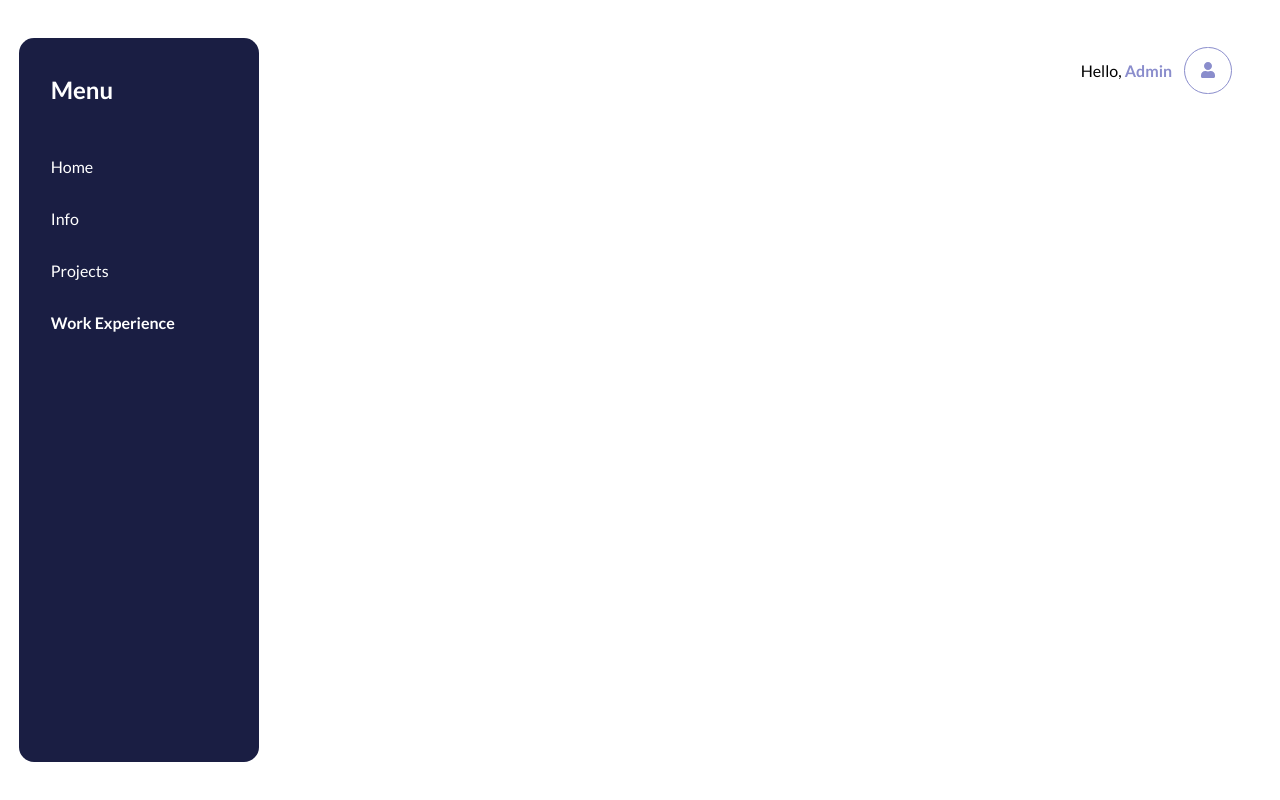
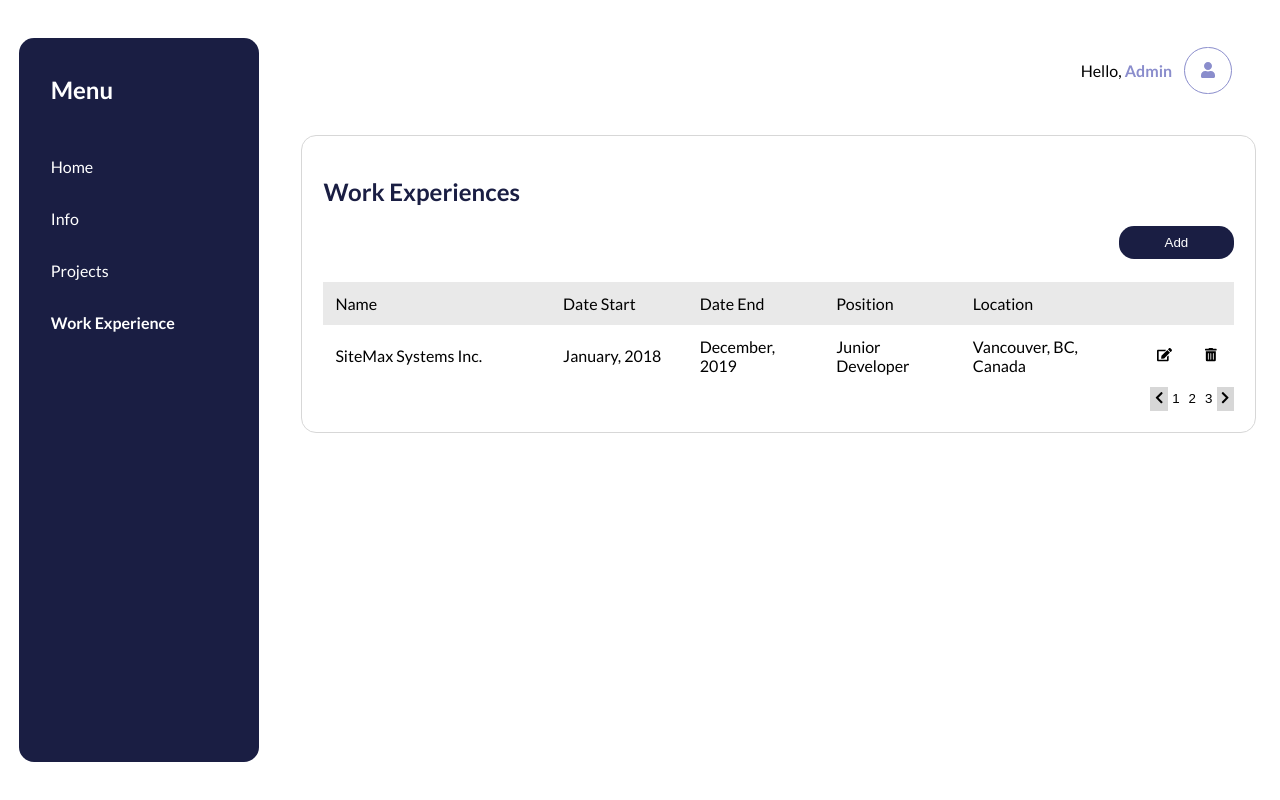
Before and after one commit to hwanggu-corgi/portfolio-dashboard, a React (Create React App) app in the folder front-end/: page /#/admin/work-experience in a window 1280 px wide. Built offline with nearby package versions, Linux system fonts and the light colour scheme.

Commit message:
feat: Add progress #60 'portfolio dashboard'

```diff
--- a/front-end/src/screens/WorkExperiencesScreen/index.js
+++ b/front-end/src/screens/WorkExperiencesScreen/index.js
@@ -1,7 +1,153 @@
+import React, { useState } from 'react';
+import styled from 'styled-components';
+import Button from '../../components/Button';
+import constants from '../../constants';
+import { FontAwesomeIcon } from '@fortawesome/react-fontawesome';
+import { faEdit, faTrashAlt, faChevronLeft, faChevronRight } from '@fortawesome/free-solid-svg-icons';
+
+const sectionPadding = "1.31rem";
+
+const WorkExperiencesScreenStyle = {
+    PageSection: styled.section`
+        border: 1px solid ${constants.colorGrey};
+        border-radius: ${constants.borderRadius};
+        padding: ${sectionPadding};
+    `,
+    H2: styled.h2`
+        color: ${constants.colorNavyBlue};
+    `,
+    ButtonSection: styled.section`
+        display: flex;
+        justify-content: flex-end;
+
+        &:not(:last-child){
+            margin: 0 0 1.41rem 0;
+        }
+    `,
+    PaginationSection: styled.section`
+        display: flex;
+        justify-content: flex-end;
+    `
+};
+
+const TableStyle = {
+    Table: styled.table`
+        width: 100%;
+        border-collapse: collapse;
+        margin: 0;
+    `,
+    Th: styled.th`
+        background-color: ${constants.colorLightGrey};
+        font-weight: normal;
+        text-align: left;
+        padding: 0.75rem;
+        width: ${props => {
+            if (props.width_25) {
+                return "25%";
+            } else if (props.width_20) {
+                return "20  %";
+            } else if (props.width_15) {
+                return "15%";
+            } else if (props.width_5) {
+                return "5%";
+            }
+        }}
+    `,
+    Td: styled.td`
+        padding: 0.75rem;
+    `,
+    Button: styled.button`
+        background-color: transparent;
+        border: none;
+        padding: 0.16rem;
+        cursor: pointer;
+
+        div {
+            width: 1.1rem;
+            height: 1.1rem;
+        }
+    `
+}
+
+const PaginationStyle = {
+    Button: styled.button`
+        border: ${constants.colorGrey};
+        padding: 0.28rem;
+        background-color: ${props => {
+            if (props.bg_grey) {
+                return constants.colorGrey;
+            } else {
+                return constants.colorWhite;
+            }
+        }};
+        cursor: pointer;
+    `
+};
+
+function Pagination() {
+    return(
+        <div>
+            <PaginationStyle.Button bg_grey>
+                <FontAwesomeIcon icon={faChevronLeft}/>
+            </PaginationStyle.Button>
+            <PaginationStyle.Button>1</PaginationStyle.Button>
+            <PaginationStyle.Button>2</PaginationStyle.Button>
+            <PaginationStyle.Button>3</PaginationStyle.Button>
+            <PaginationStyle.Button bg_grey>
+                <FontAwesomeIcon icon={faChevronRight}/>
+            </PaginationStyle.Button>
+        </div>
+    );
+}
+
 function WorkExperiencesScreen() {
+    let [contactsList, setContactsList] = useState([{}]);
+    let [socialsList, setSocialsList] = useState([{}]);
+
     return (
-        <>
-        </>
+        <WorkExperiencesScreenStyle.PageSection>
+            <WorkExperiencesScreenStyle.H2>Work Experiences</WorkExperiencesScreenStyle.H2>
+            <WorkExperiencesScreenStyle.ButtonSection>
+                <Button primary>
+                    Add
+                </Button>
+            </WorkExperiencesScreenStyle.ButtonSection>
+            <TableStyle.Table>
+                <tr>
+                    <TableStyle.Th width_25>Name</TableStyle.Th>
+                    <TableStyle.Th width_15>Date Start</TableStyle.Th>
+                    <TableStyle.Th width_15>Date End</TableStyle.Th>
+                    <TableStyle.Th width_15>Position</TableStyle.Th>
+                    <TableStyle.Th width_20>Location</TableStyle.Th>
+                    <TableStyle.Th width_5></TableStyle.Th>
+                    <TableStyle.Th width_5></TableStyle.Th>
+                </tr>
+                <tr>
+                    <TableStyle.Td>SiteMax Systems Inc.</TableStyle.Td>
+                    <TableStyle.Td>January, 2018</TableStyle.Td>
+                    <TableStyle.Td>December, 2019</TableStyle.Td>
+                    <TableStyle.Td>Junior Developer</TableStyle.Td>
+                    <TableStyle.Td>Vancouver, BC, Canada</TableStyle.Td>
+                    <TableStyle.Td>
+                        <TableStyle.Button>
+                            <div>
+                                <FontAwesomeIcon icon={faEdit}/>
+                            </div>
+                        </TableStyle.Button>
+                    </TableStyle.Td>
+                    <TableStyle.Td>
+                        <TableStyle.Button>
+                            <div>
+                                <FontAwesomeIcon icon={faTrashAlt}/>
+                            </div>
+                        </TableStyle.Button>
+                    </TableStyle.Td>
+                </tr>
+            </TableStyle.Table>
+            <WorkExperiencesScreenStyle.PaginationSection>
+                <Pagination/>
+            </WorkExperiencesScreenStyle.PaginationSection>
+        </WorkExperiencesScreenStyle.PageSection>
     );
 }
 
```
